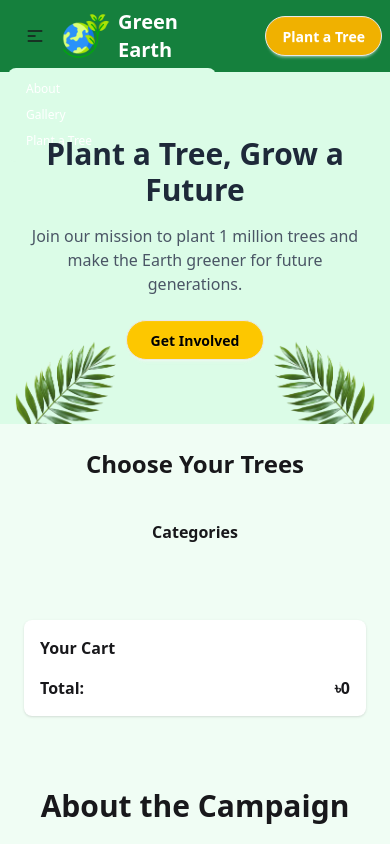
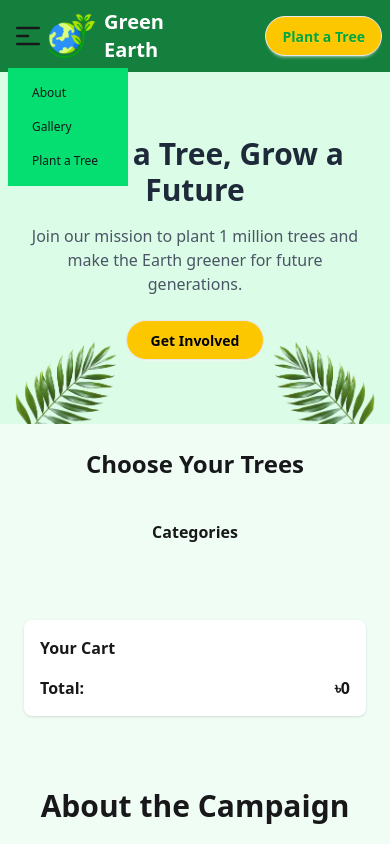
Before and after one commit to SiratimMChy/GreenEarth, a plain HTML site: page index.html in a window 390 px wide. Both pictures are taken after a click on the button 35 px from the left and 36 px from the top of the page. Shown: the top 844 px of the page. Drawn offline with nearby package versions, Linux system fonts and the light colour scheme; no server answers.

Commit message:
seventh commit

```diff
--- a/index.html
+++ b/index.html
@@ -14,19 +14,20 @@
 
         <div class="navbar bg-[#15803D] shadow-sm">
             <div class="navbar-start">
-                <div class="dropdown">
-                    <div tabindex="0" role="button" class="btn btn-ghost lg:hidden">
-                        <svg xmlns="http://www.w3.org/2000/svg" class="w-5 h-5" fill="none" viewBox="0 0 24 24"
+                <div class="relative dropdown">
+                    <div tabindex="0" role="button" class="left-0 p-1 rounded hover:bg-green-700 lg:hidden">
+                        <svg xmlns="http://www.w3.org/2000/svg" class="w-8 h-8" fill="none" viewBox="0 0 24 24"
                             stroke="currentColor">
                             <path stroke-linecap="round" stroke-linejoin="round" stroke-width="2"
                                 d="M4 6h16M4 12h8m-8 6h16" />
                         </svg>
                     </div>
-                    <ul tabindex="0"
-                        class="p-2 mt-3 text-white bg-green-100 menu menu-sm dropdown-content rounded-box z-1 w-52">
-                        <li><a href="#about" class="transition hover:text-yellow-300">About</a></li>
-                        <li><a href="#galary" class="transition hover:text-yellow-300">Gallery</a></li>
-                        <li><a href="#plantin" class="transition hover:text-yellow-300">Plant a Tree</a></li>
+                    <ul tabindex="0" class="absolute left-0 mt-3 bg-green-400 tex t-white menu menu-sm dropdown-content w-30">
+
+                        <li><a href="#about" class="px-4 py-2 transition hover:text-yellow-300">About</a></li>
+                        <li><a href="#galary" class="px-4 py-2 transition hover:text-yellow-300">Gallery</a></li>
+                        <li><a href="#plantin" class="px-4 py-2 transition hover:text-yellow-300">Plant a Tree</a></li>
+
                     </ul>
                 </div>
                 <a href="#"
@@ -43,7 +44,7 @@
                 </ul>
             </div>
             <div class="navbar-end">
-                <a href="#plantin" class="text-white transition bg-yellow-500 rounded-full btn hover:bg-yellow-500">
+                <a href="#plantin" class="text-green-600 transition bg-yellow-400 rounded-full btn hover:bg-yellow-500">
                     Plant a Tree
                 </a>
             </div>
@@ -52,7 +53,7 @@
     </header>
 
     <section class="relative px-6 py-16 overflow-hidden bg-green-100">
-        <div class="relative z-10 max-w-4xl mx-auto text-center">
+        <div class="relative z-10 mx-auto text-center max-w-8xl">
             <h1 class="text-3xl font-bold text-gray-800 sm:text-4xl lg:text-5xl">
                 Plant a Tree, Grow a Future
             </h1>
@@ -88,7 +89,7 @@
             </aside>
 
             <!-- Product Grid -->
-            <div class="order-2 products lg:order-2 lg:col-span-7">
+            <div class="order-2 products lg:order-2 lg:col-span-8">
                 <!-- Spinner -->
                 <div id="spinner" class="hidden py-10 text-center">
                     <div class="mx-auto border-b-4 border-green-700 rounded-full h-15 w-15 animate-spin"></div>
@@ -99,7 +100,7 @@
                 </div>
             </div>
             <!-- Cart Sidebar -->
-            <aside class="order-3 p-4 bg-white rounded-lg shadow cart lg:col-span-3">
+            <aside class="order-3 p-4 bg-white rounded-lg shadow cart lg:col-span-2">
                 <h3 class="mb-3 font-semibold">Your Cart</h3>
                 <ul id="cart-items" class="space-y-2"></ul>
                 <div class="flex items-center justify-between mt-4 font-bold">
@@ -125,14 +126,14 @@
         </div>
     </dialog>
 
-    <section class="px-4 py-12 bg-green-50 sm:px-8 md:px-12 lg:px-16">
+    <section class="px-4 py-12 bg-green-50 sm:px-8 md:px-12 lg:px-70 ">
         <h1 id="about" class="justify-center mb-6 text-3xl font-bold text-center sm:text-4xl lg:text-5xl">
             About the Campaign
         </h1>
-        <div class="flex flex-col items-center max-w-6xl gap-8 mx-auto lg:flex-row">
+        <div class="flex flex-col items-center max-w-6xl mx-auto gap-18 lg:flex-row">
             <div class="relative w-full lg:w-1/2">
                 <img src="./assets/about.png" alt=""
-                    class="object-cover w-full h-auto max-h-full transition-transform duration-300 ease-in-out rounded-lg shadow-md hover:scale-105">
+                    class="object-cover w-auto h-auto max-h-full transition-transform duration-300 ease-in-out rounded-lg shadow-md hover:scale-105">
             </div>
 
 
```
Also changed, not shown: 1 other file.
